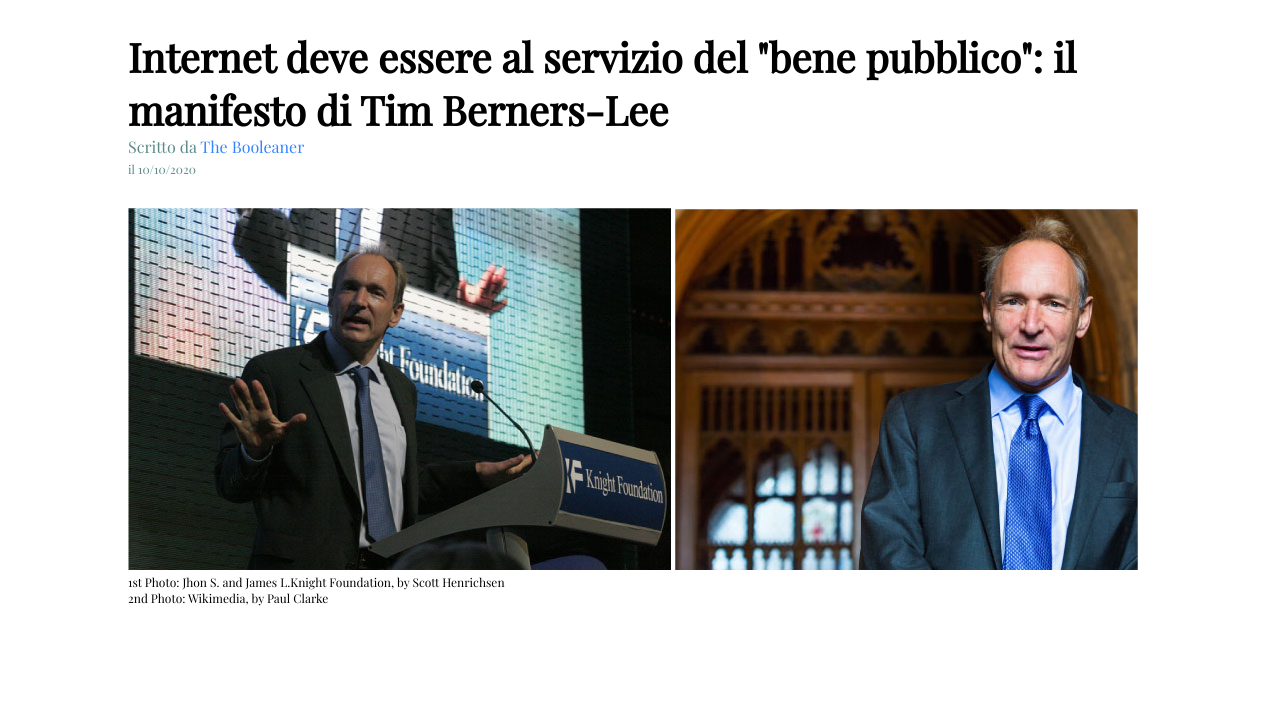
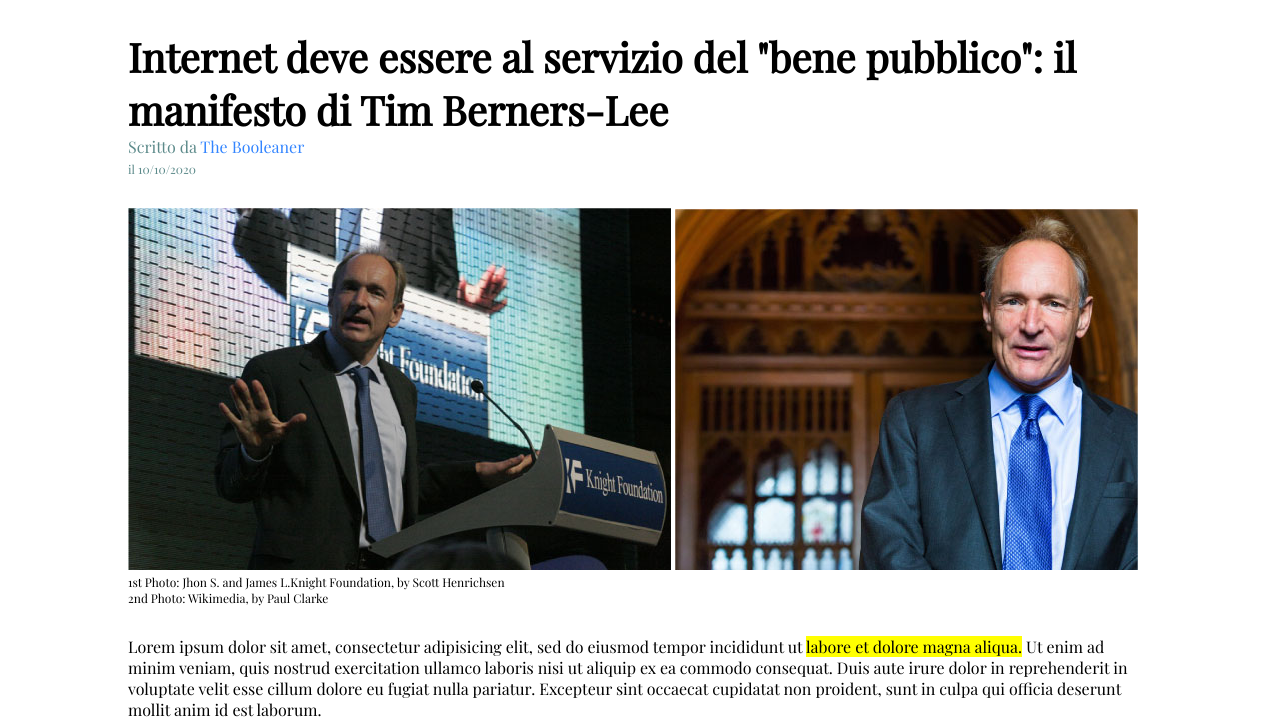
Before and after one commit to AlexandreLemes91/html-css-booleaner, a website: page index.html in a window 1280 px wide. Shown: the part 104-824 px from the top of the page. Before the commit the page ends 800 px from the top, so only its background shows below. Drawn offline with nearby package versions, Linux system fonts and the light colour scheme.

Commit message:
1st article

```diff
--- a/css/master.css
+++ b/css/master.css
@@ -44,3 +44,7 @@ h1{
 .details{
   font-size: 12px;
 }
+
+.evidence{
+  background-color: rgb(255, 255, 0);
+}
--- a/index.html
+++ b/index.html
@@ -31,7 +31,7 @@
       </section>
 
       <!--sct img-->
-      <section class="timImg">
+      <section>
         <img src="./img/tim-1.jpg" alt="Tim Berners-Lee">
         <img src="./img/tim-2.jpg" alt="Tim Berners-Lee">
         <div class="details">
@@ -41,6 +41,10 @@
       </section>
 
       <!--1st article-->
+      <section>
+          Lorem ipsum dolor sit amet, consectetur adipisicing elit, sed do eiusmod tempor incididunt ut <span class=evidence>labore et dolore magna aliqua.</span> Ut enim ad minim veniam, quis nostrud exercitation ullamco laboris nisi ut aliquip ex ea commodo consequat. Duis aute irure dolor in reprehenderit in voluptate velit esse cillum dolore eu fugiat nulla pariatur. Excepteur sint occaecat cupidatat non proident, sunt in culpa qui officia deserunt mollit anim id est laborum.
+      </section>
+
       <!--table-->
       <!--2nd article-->
       <!--secondary link-->
```
